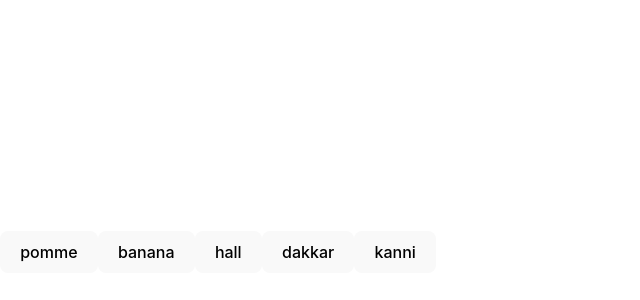
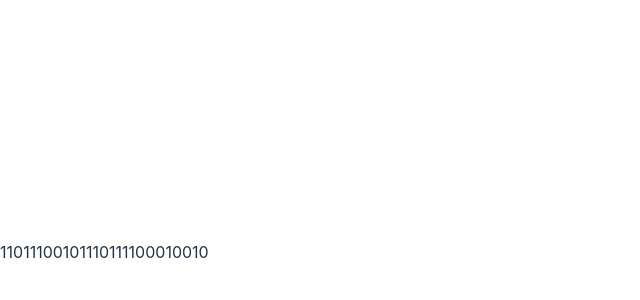
Before and after one commit to MethanBlun/codecademy_react, a React (Vite) app in the folder codecademy_react/: page / in a window 1280 px wide. Shown: the part 148-448 px from the top of the page, without its empty margins (0-640 px from the left). Built offline with nearby package versions, Linux system fonts and the light colour scheme.

Commit message:
translate each number of array in binary with map method

```diff
--- a/codecademy_react/src/App.jsx
+++ b/codecademy_react/src/App.jsx
@@ -1,32 +1,21 @@
-import React, { useState } from "react"
+import React, { useState } from "react";
 
-const options = ['pomme','banana','hall','dakkar','kanni']
+
+const arr = [1,2,3,4,5,6,7,8,9,0]
+
+
+
 
 
 function App() {
-
-
-   const [indexQuestion,setIndexquestion] = useState(0);
-
-   const goBack = () => setIndexquestion(prevI => prevI -1)
-  const goNext = () => setIndexquestion(prevI => prevI + 1)
-  function MyDiv() {
-    return <> <span>question#{indexQuestion}</span>
-    <button  onClick={goBack}> go back</button>
-    <button onClick={goNext}>next question</button>
-
-
-    </>
-
-  }
-
+  const [selected,setSelected] = useState([]);
 
 
   return (
     <>
 
+      <p>{arr.map((chiffre) => chiffre.toString(2))}</p>
 
-{options.map((option , index) => <button key={index} value={option}>{option}</button>)}
     </>
   );
 }
```
Also changed, not shown: codecademy_react/src/assets/img/ibreuMonkey.webp (added).
